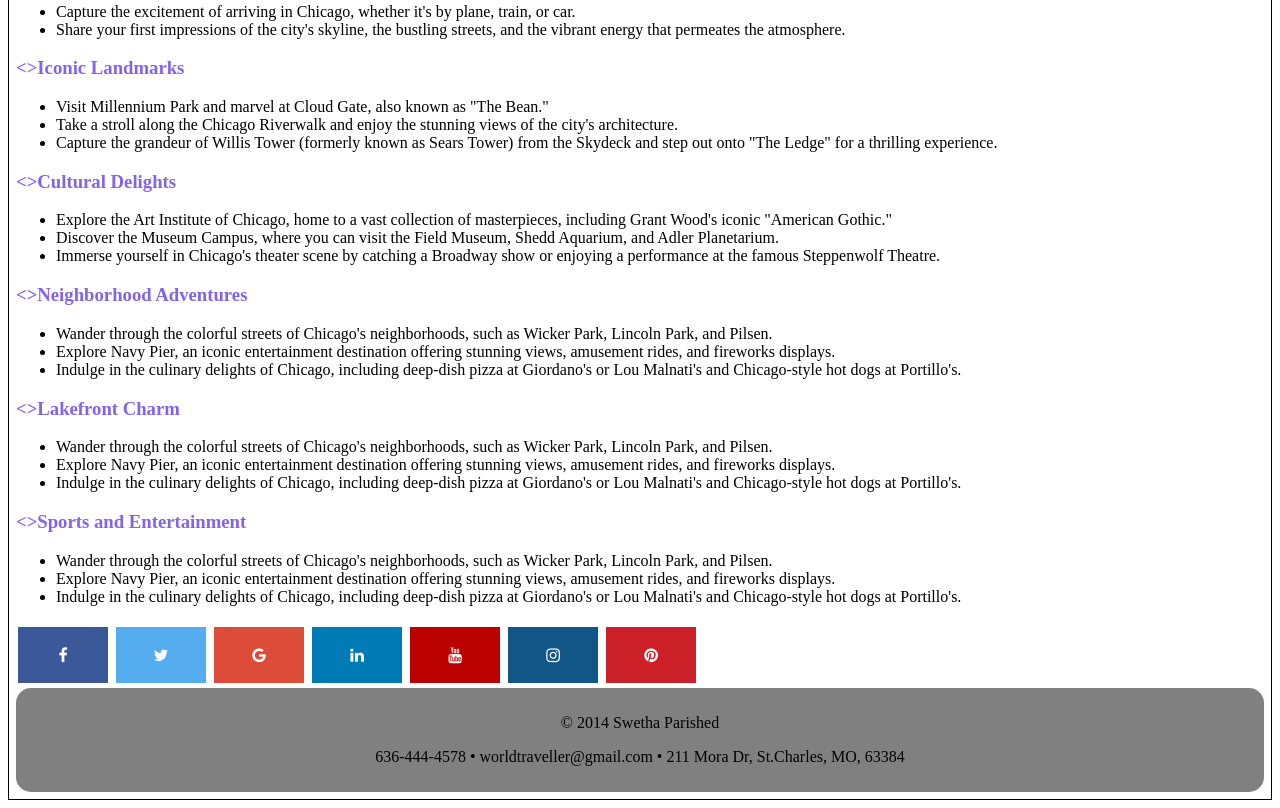
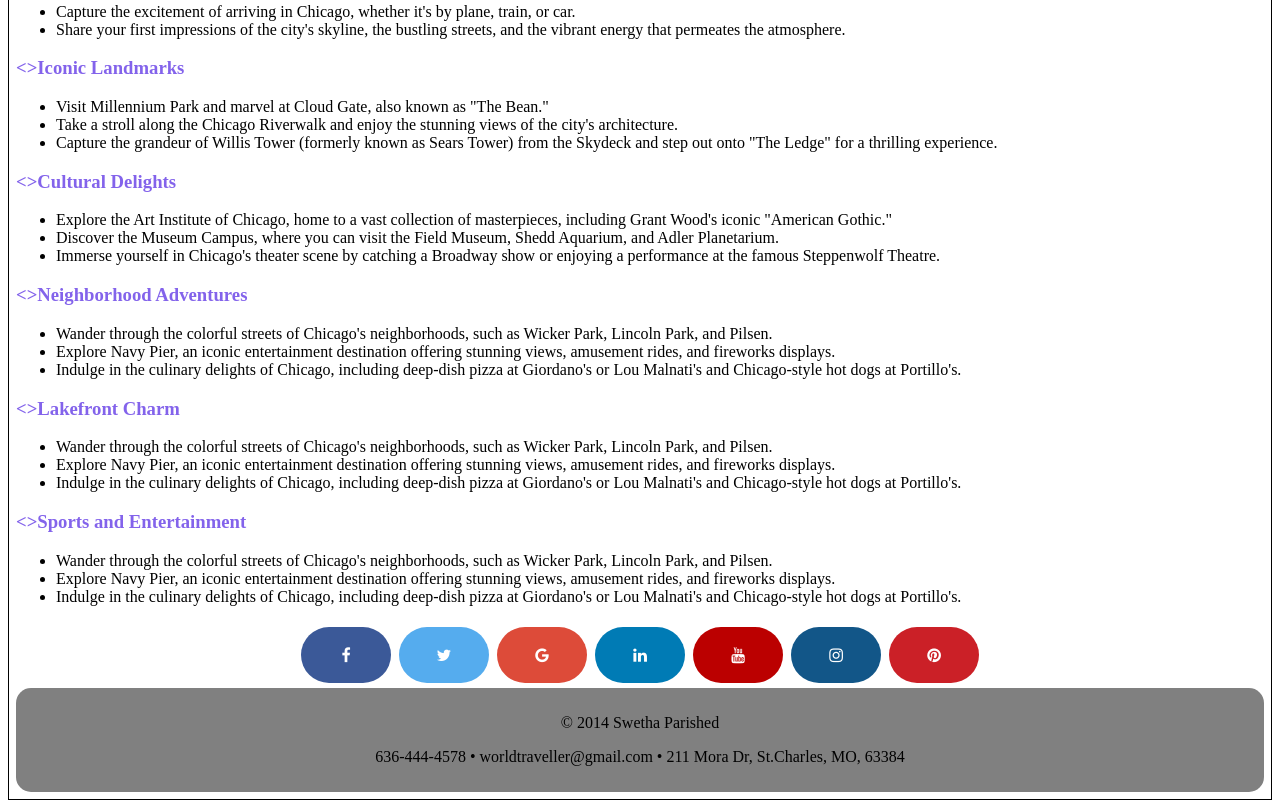
Before and after one commit to LaunchCodeAllhubs/js-assignment-4-html-me-something-SwethaParished, a website: page index.html in a window 1280 px wide. Shown: the part 647-1455 px from the top of the page. Drawn offline with Linux system fonts and the light colour scheme; a web font is replaced by a local one.

Commit message:
aligned media links to center

```diff
--- a/index.html
+++ b/index.html
@@ -110,6 +110,7 @@
                 </ul>
                </article>
             </section>
+            <div align = "center">
             <a href="#" class="fa fa-facebook"></a>
             <a href="#" class="fa fa-twitter"></a>
             <a href="#" class="fa fa-google"></a>
@@ -117,6 +118,7 @@
             <a href="#" class="fa fa-youtube"></a>
             <a href="#" class="fa fa-instagram"></a>
             <a href="#" class="fa fa-pinterest"></a>
+         </div>
       </main>
       <footer>
 
--- a/styles.css
+++ b/styles.css
@@ -117,8 +117,9 @@
 }
 .fa {
   padding: 20px;
-  font-size: 30px;
+  font-size: 50px;
   width: 50px;
+  border-radius: 50px;
   text-align: center;
   text-decoration: none;
   margin: 5px 2px;
```
